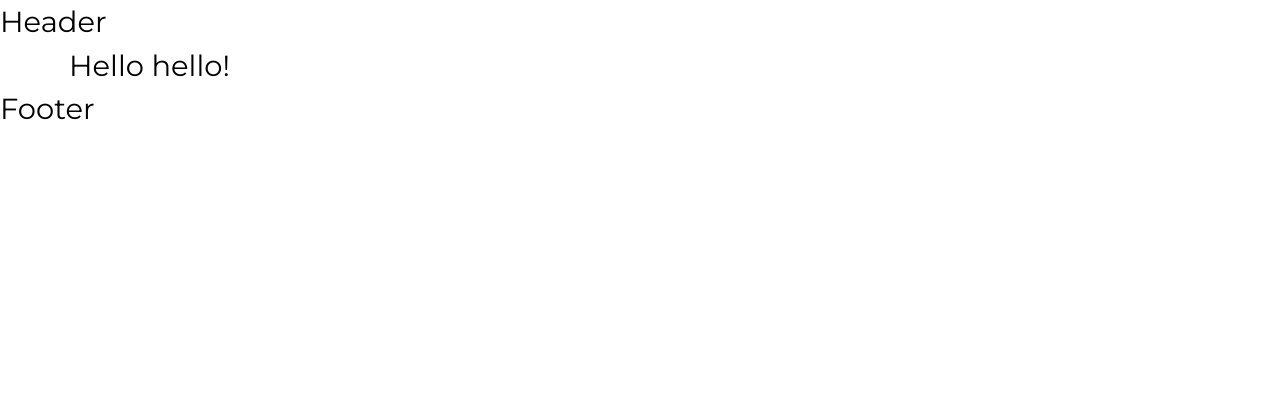
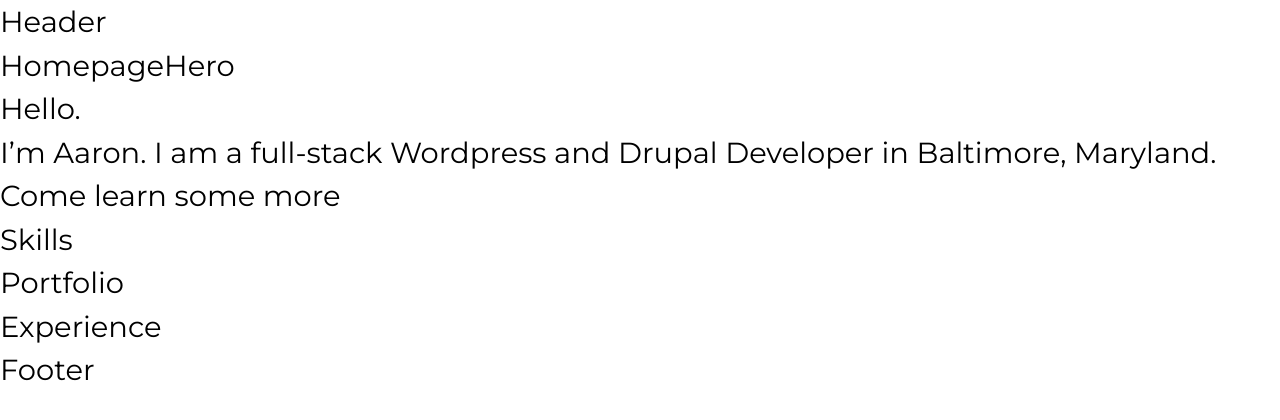
Before and after one commit to aweidele/awcom, a React (Vite) app: page / in a window 1280 px wide. Shown: the top 420 px of the page. Built offline with nearby package versions, Linux system fonts and the light colour scheme.

Commit message:
setting up hero

```diff
--- /dev/null
+++ b/src/components/homepage/Experience.jsx
@@ -0,0 +1,3 @@
+export const Experience = () => {
+  return <h2>Experience</h2>;
+};
--- /dev/null
+++ b/src/components/homepage/HomepageHero.jsx
@@ -0,0 +1,10 @@
+export const HomepageHero = ({ line1, line2, scrollText }) => {
+  return (
+    <>
+      <h2>HomepageHero</h2>
+      <p>{line1}</p>
+      <p>{line2}</p>
+      <p>{scrollText}</p>
+    </>
+  );
+};
--- /dev/null
+++ b/src/components/homepage/Portfolio.jsx
@@ -0,0 +1,3 @@
+export const Portfolio = () => {
+  return <h2>Portfolio</h2>;
+};
--- a/src/components/homepage/Sections.jsx
+++ b/src/components/homepage/Sections.jsx
@@ -1,13 +1,33 @@
 import { Section } from "../Section";
+import { HomepageHero } from "./HomepageHero";
+import { Skills } from "./Skills";
+import { Work } from "./Work";
+import { Portfolio } from "./Portfolio";
+import { Experience } from "./Experience";
+
 import { sections } from "../../content/content";
+
+const componentMap = {
+  homepageHero: HomepageHero,
+  work: Work,
+  portfolio: Portfolio,
+  skills: Skills,
+  experience: Experience,
+};
+
 console.log(sections);
 
 export const Sections = () => {
   return (
     <>
-      <Section>
-        <p>Hello hello!</p>
-      </Section>
+      {sections.map((section, i) => {
+        const ThisComponent = componentMap[section.component];
+        return (
+          <Section fullwidth>
+            <ThisComponent {...section.content} />
+          </Section>
+        );
+      })}
     </>
   );
 };
--- /dev/null
+++ b/src/components/homepage/Skills.jsx
@@ -0,0 +1,3 @@
+export const Skills = () => {
+  return <h2>Skills</h2>;
+};
--- /dev/null
+++ b/src/components/homepage/Work.jsx
@@ -0,0 +1,3 @@
+export const Work = () => {
+  return <h2>Work</h2>;
+};
--- a/src/content/content.js
+++ b/src/content/content.js
@@ -13,7 +13,7 @@
   {
     title: "Home",
     content: home,
-    component: "home",
+    component: "homepageHero",
   },
   {
     title: "My Skills",
```
